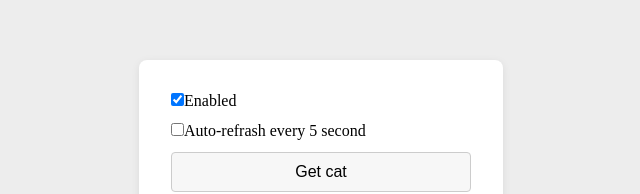
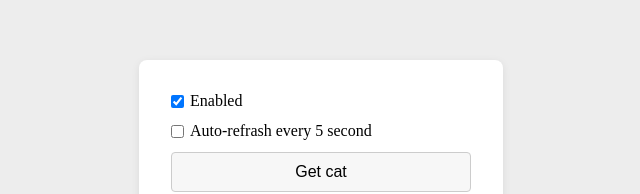
Before and after one commit to sandrbuz/react-cats, a React (Create React App) app: page / in a window 1280 px wide. Shown: the part 140-334 px from the top of the page, without its empty margins (319-959 px from the left). Built offline with nearby package versions, Linux system fonts and the light colour scheme.

Commit message:
fixed labels gap

```diff
--- a/src/components/Controls/Controls.module.css
+++ b/src/components/Controls/Controls.module.css
@@ -22,3 +22,9 @@
   color: #aaa;
   cursor: not-allowed;
 }
+
+.checkboxLabel {
+  display: flex;
+  align-items: center;
+  gap: 6px;
+}
--- a/src/components/Controls/Controls.tsx
+++ b/src/components/Controls/Controls.tsx
@@ -17,7 +17,7 @@ const Controls: FC<IControlsProps> = ({
   fetchCat,
 }) => (
   <div className={styles.controls}>
-    <label>
+    <label className={styles.checkboxLabel}>
       <input
         type="checkbox"
         checked={enabled}
@@ -25,7 +25,7 @@ const Controls: FC<IControlsProps> = ({
       />
       Enabled
     </label>
-    <label>
+    <label className={styles.checkboxLabel}>
       <input
         type="checkbox"
         checked={autoRefresh}
```
